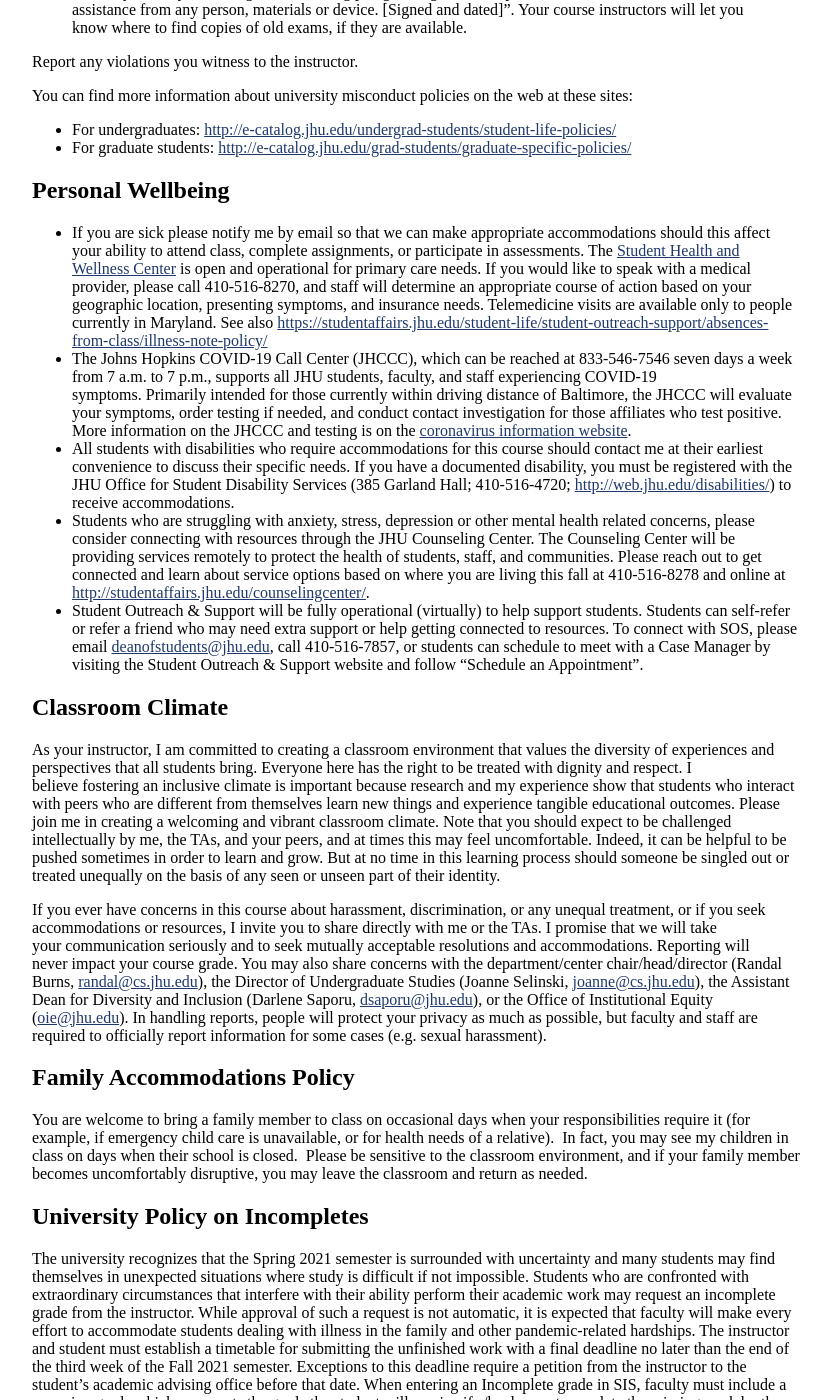
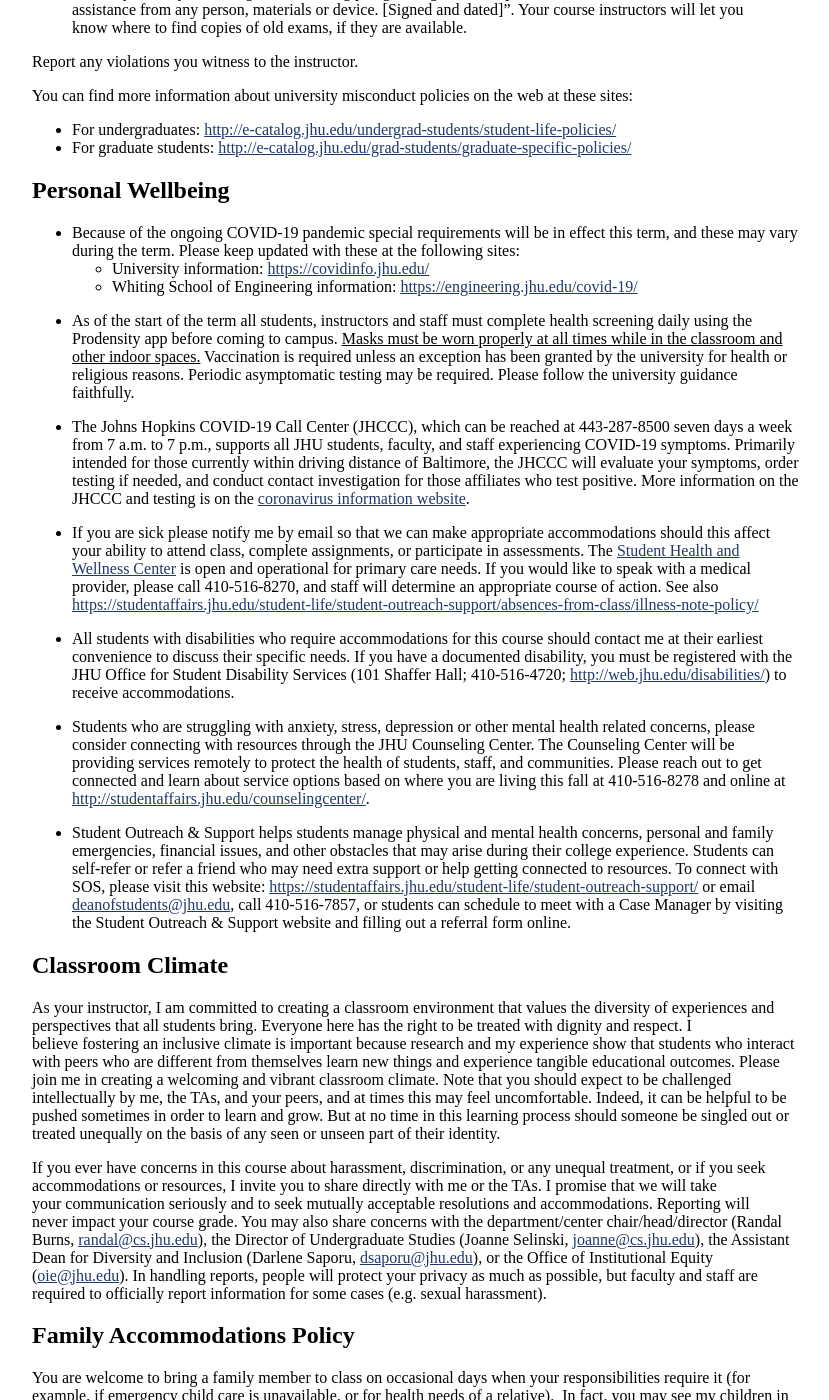
Before and after one commit to jhucsf/fall2021, a Jekyll site: the page built from syllabus.md, in a window 1280 px wide and 1400 px high, scrolled down 3178 px. Shown: the whole window, without its empty margins (224-1053 px from the left). Built offline with Jekyll 4.4.1, drawn with Linux system fonts in a browser that asks for light colours; some of the changed text lies outside the part shown.

Commit message:
update WSE boilerplate

```diff
--- a/syllabus.md
+++ b/syllabus.md
@@ -195,11 +195,21 @@ the web at these sites:
 
 ## Personal Wellbeing
 
-* If you are sick please notify me by email so that we can make appropriate accommodations should this affect your ability to attend class, complete assignments, or participate in assessments. The [Student Health and Wellness Center](https://studentaffairs.jhu.edu/student-health/) is open and operational for primary care needs. If you would like to speak with a medical provider, please call 410-516-8270, and staff will determine an appropriate course of action based on your geographic location, presenting symptoms, and insurance needs. Telemedicine visits are available only to people currently in Maryland. See also <https://studentaffairs.jhu.edu/student-life/student-outreach-support/absences-from-class/illness-note-policy/>
-* The Johns Hopkins COVID-19 Call Center (JHCCC), which can be reached at 833-546-7546 seven days a week from 7 a.m. to 7 p.m., supports all JHU students, faculty, and staff experiencing COVID-19 symptoms. Primarily intended for those currently within driving distance of Baltimore, the JHCCC will evaluate your symptoms, order testing if needed, and conduct contact investigation for those affiliates who test positive. More information on the JHCCC and testing is on the [coronavirus information website](https://covidinfo.jhu.edu/health-safety/johns-hopkins-covid-19-call-center/).
-* All students with disabilities who require accommodations for this course should contact me at their earliest convenience to discuss their specific needs. If you have a documented disability, you must be registered with the JHU Office for Student Disability Services (385 Garland Hall; 410-516-4720; <http://web.jhu.edu/disabilities/>) to receive accommodations.
-* Students who are struggling with anxiety, stress, depression or other mental health related concerns, please consider connecting with resources through the JHU Counseling Center. The Counseling Center will be providing services remotely to protect the health of students, staff, and communities. Please reach out to get connected and learn about service options based on where you are living this fall at 410-516-8278 and online at <http://studentaffairs.jhu.edu/counselingcenter/>.
-* Student Outreach & Support will be fully operational (virtually) to help support students. Students can self-refer or refer a friend who may need extra support or help getting connected to resources. To connect with SOS, please email [deanofstudents@jhu.edu](mailto:deanofstudents@jhu.edu), call 410-516-7857, or students can schedule to meet with a Case Manager by visiting the Student Outreach & Support website and follow “Schedule an Appointment”.
+- Because of the ongoing COVID-19 pandemic special requirements will be in effect this term, and these may vary during the term. Please keep updated with these at the following sites:
+  * University information: <https://covidinfo.jhu.edu/>
+  * Whiting School of Engineering information: <https://engineering.jhu.edu/covid-19/>
+
+- As of the start of the term all students, instructors and staff must complete health screening daily using the Prodensity app before coming to campus. <span style="text-decoration: underline;">Masks must be worn properly at all times while in the classroom and other indoor spaces.</span> Vaccination is required unless an exception has been granted by the university for health or religious reasons. Periodic asymptomatic testing may be required. Please follow the university guidance faithfully.
+
+- The Johns Hopkins COVID-19 Call Center (JHCCC), which can be reached at 443-287-8500 seven days a week from 7 a.m. to 7 p.m., supports all JHU students, faculty, and staff experiencing COVID-19 symptoms. Primarily intended for those currently within driving distance of Baltimore, the JHCCC will evaluate your symptoms, order testing if needed, and conduct contact investigation for those affiliates who test positive. More information on the JHCCC and testing is on the [coronavirus information website](https://covidinfo.jhu.edu/diagnostic-testing/johns-hopkins-covid-19-call-center/).
+
+- If you are sick please notify me by email so that we can make appropriate accommodations should this affect your ability to attend class, complete assignments, or participate in assessments. The [Student Health and Wellness Center](https://studentaffairs.jhu.edu/student-health/) is open and operational for primary care needs. If you would like to speak with a medical provider, please call 410-516-8270, and staff will determine an appropriate course of action. See also <https://studentaffairs.jhu.edu/student-life/student-outreach-support/absences-from-class/illness-note-policy/>
+
+- All students with disabilities who require accommodations for this course should contact me at their earliest convenience to discuss their specific needs. If you have a documented disability, you must be registered with the JHU Office for Student Disability Services (101 Shaffer Hall; 410-516-4720; <http://web.jhu.edu/disabilities/>) to receive accommodations.
+
+- Students who are struggling with anxiety, stress, depression or other mental health related concerns, please consider connecting with resources through the JHU Counseling Center. The Counseling Center will be providing services remotely to protect the health of students, staff, and communities. Please reach out to get connected and learn about service options based on where you are living this fall at 410-516-8278 and online at <http://studentaffairs.jhu.edu/counselingcenter/>.
+
+- Student Outreach & Support helps students manage physical and mental health concerns, personal and family emergencies, financial issues, and other obstacles that may arise during their college experience. Students can self-refer or refer a friend who may need extra support or help getting connected to resources. To connect with SOS, please visit this website: <https://studentaffairs.jhu.edu/student-life/student-outreach-support/> or email <deanofstudents@jhu.edu>, call 410-516-7857, or students can schedule to meet with a Case Manager by visiting the Student Outreach & Support website and filling out a referral form online.
 
 ## Classroom Climate
 
@@ -231,7 +241,7 @@ and return as needed.
 
 ## University Policy on Incompletes
 
-The university recognizes that the Spring 2021 semester is surrounded
+The university recognizes that the Fall 2021 semester is surrounded
 with uncertainty and many students may find themselves in unexpected
 situations where study is difficult if not impossible. Students who are
 confronted with extraordinary circumstances that interfere with their
@@ -240,22 +250,23 @@ from the instructor. While approval of such a request is not automatic,
 it is expected that faculty will make every effort to accommodate
 students dealing with illness in the family and other pandemic-related
 hardships. The instructor and student must establish a timetable for
-submitting the unfinished work with a final deadline no later than the
-end of the third week of the Fall 2021 semester.  Exceptions to this
-deadline require a petition from the instructor to the student’s
-academic advising office before that date. When entering an Incomplete
+submitting the unfinished work with a final deadline no later than
+the end of the third week of the Spring 2022 semester. Exceptions to
+this deadline require a petition from the instructor to the student's
+academic advising office before this date. When entering an Incomplete
 grade in SIS, faculty must include a reversion grade which represents
-the grade the student will receive if s/he does not complete the missing
+the grade the student will receive if they do not complete the missing
 work by the agreed-upon deadline.
 
 ## Deadlines for Adding, Dropping and Withdrawing from Courses
 
-Students may add a course up to **February 5, 2021**. They may drop courses
-up to **March 7, 2020** provided they remain registered for a minimum of 12
-credits. Between **March 8 and April 16, 2021**, a student may withdraw
-from a course with a W on their academic record. A record of the course
-will remain on the academic record with a W appearing in the grade column
-to indicate that the student registered and then withdrew from the course.
+Students may add a course up to **September 10, 2021**. They may drop courses
+up until **October 10, 2021** provided they remain registered for a minimum
+of 12 credits. Between **October 11** and **November 12, 2021**, a student may
+withdraw from a course with a W on their academic record. A record of
+the course will remain on the academic record with a W appearing in the
+grade column to indicate that the student registered and then withdrew
+from the course.
 
 For more information on these and other academic policies, see <https://e-catalogue.jhu.edu/engineering/full-time-residential-programs/undergraduate-policies/academic-policies/grading-policies/>
 
```
